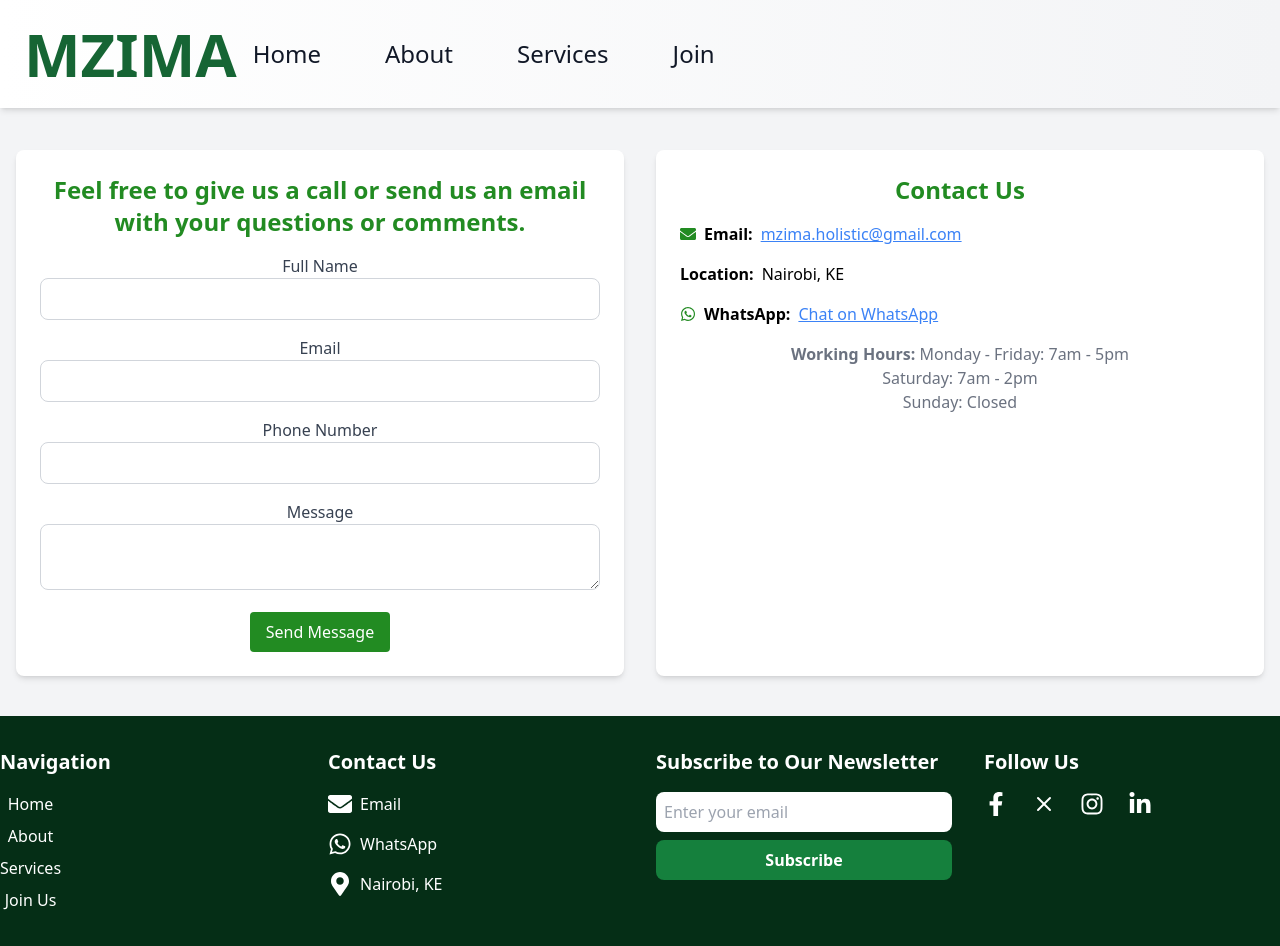
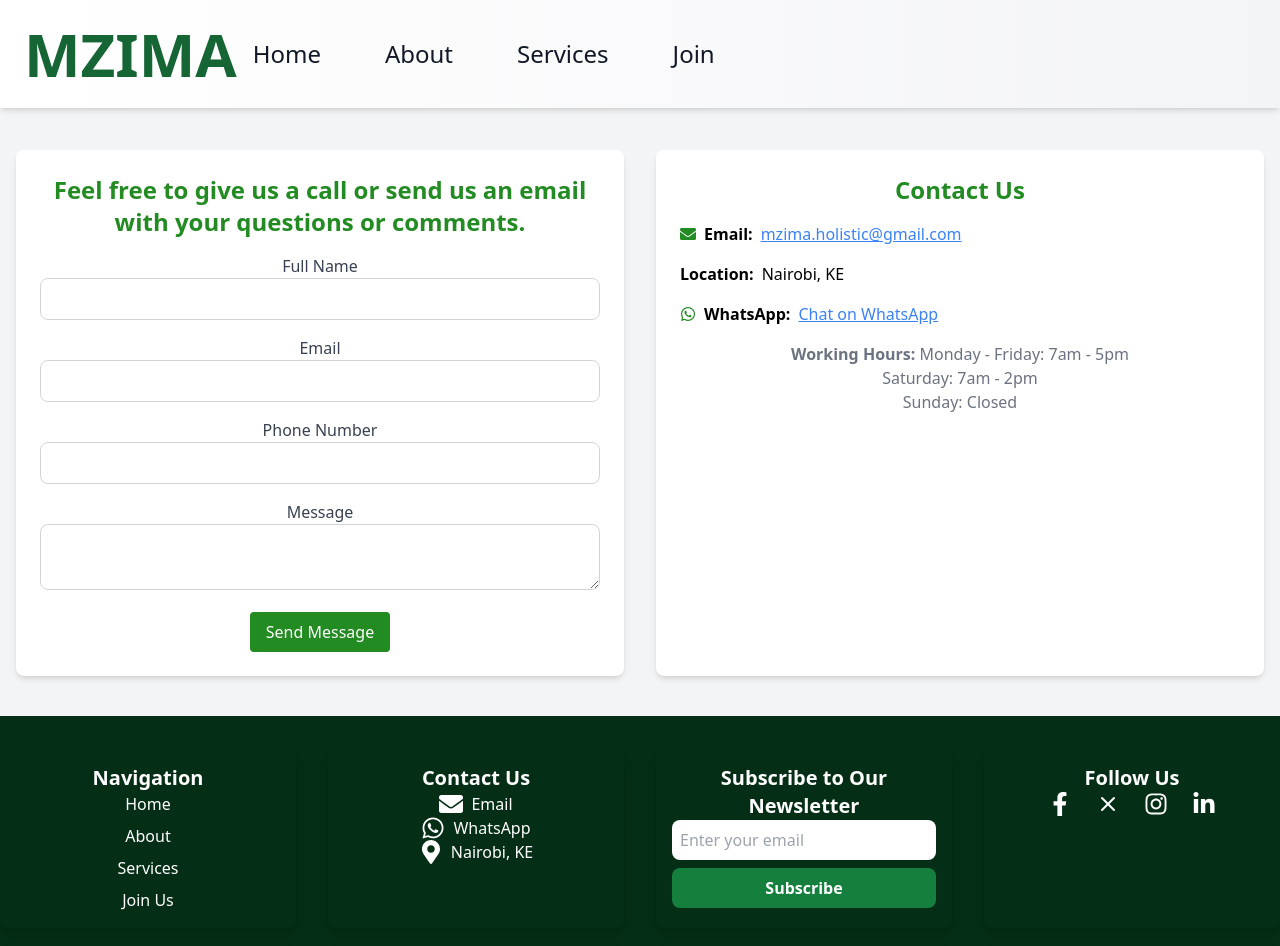
Before and after one commit to OumaArera/migason-power, a React (Create React App) app: page /contact1 in a window 1280 px wide. Shown: the top 946 px of the page. Built offline with nearby package versions, Linux system fonts and the light colour scheme.

Commit message:
feat: mzima website

```diff
--- a/src/Footer.jsx
+++ b/src/Footer.jsx
@@ -8,8 +8,9 @@ const Footer = () => {
   return (
     <footer className="bg-green-950 text-white py-8">
       <div className="container mx-auto grid grid-cols-1 md:grid-cols-4 gap-8">
-        {/* Navigation Links */}
-        <div className="flex flex-col items-start space-y-4">
+
+        {/* Navigation Links Card */}
+        <div className="flex flex-col items-center bg-green-950 p-4 rounded-lg shadow-lg">
           <h2 className="text-xl font-bold">Navigation</h2>
           <nav>
             <ul className="space-y-2">
@@ -29,14 +30,11 @@ const Footer = () => {
           </nav>
         </div>
 
-        {/* Contact Details */}
-        <div className="flex flex-col items-start space-y-4">
+        {/* Contact Us Card */}
+        <div className="flex flex-col items-center bg-green-950 p-4 rounded-lg shadow-lg">
           <h2 className="text-xl font-bold">Contact Us</h2>
           <div className="flex items-center space-x-2">
-            <a
-              href="mailto:mzima.holistic@gmail.com"
-              className="hover:text-yellow-400"
-            >
+            <a href="mailto:mzima.holistic@gmail.com" className="hover:text-yellow-400">
               <FaEnvelope size={24} />
             </a>
             <span>Email</span>
@@ -58,8 +56,8 @@ const Footer = () => {
           </div>
         </div>
 
-        {/* Newsletter Subscription */}
-        <div className="flex flex-col items-start space-y-4">
+        {/* Newsletter Subscription Card */}
+        <div className="flex flex-col items-center bg-green-950 p-4 rounded-lg shadow-lg">
           <h2 className="text-xl font-bold">Subscribe to Our Newsletter</h2>
           <form className="flex flex-col w-full">
             <input
@@ -77,8 +75,8 @@ const Footer = () => {
           </form>
         </div>
 
-        {/* Social Media Icons */}
-        <div className="flex flex-col items-start space-y-4">
+        {/* Social Media Icons Card */}
+        <div className="flex flex-col items-center bg-green-950 p-4 rounded-lg shadow-lg">
           <h2 className="text-xl font-bold">Follow Us</h2>
           <div className="flex space-x-6">
             <a
@@ -127,6 +125,7 @@ const Footer = () => {
             </a>
           </div>
         </div>
+
       </div>
 
       {/* Copyright Info */}
```
